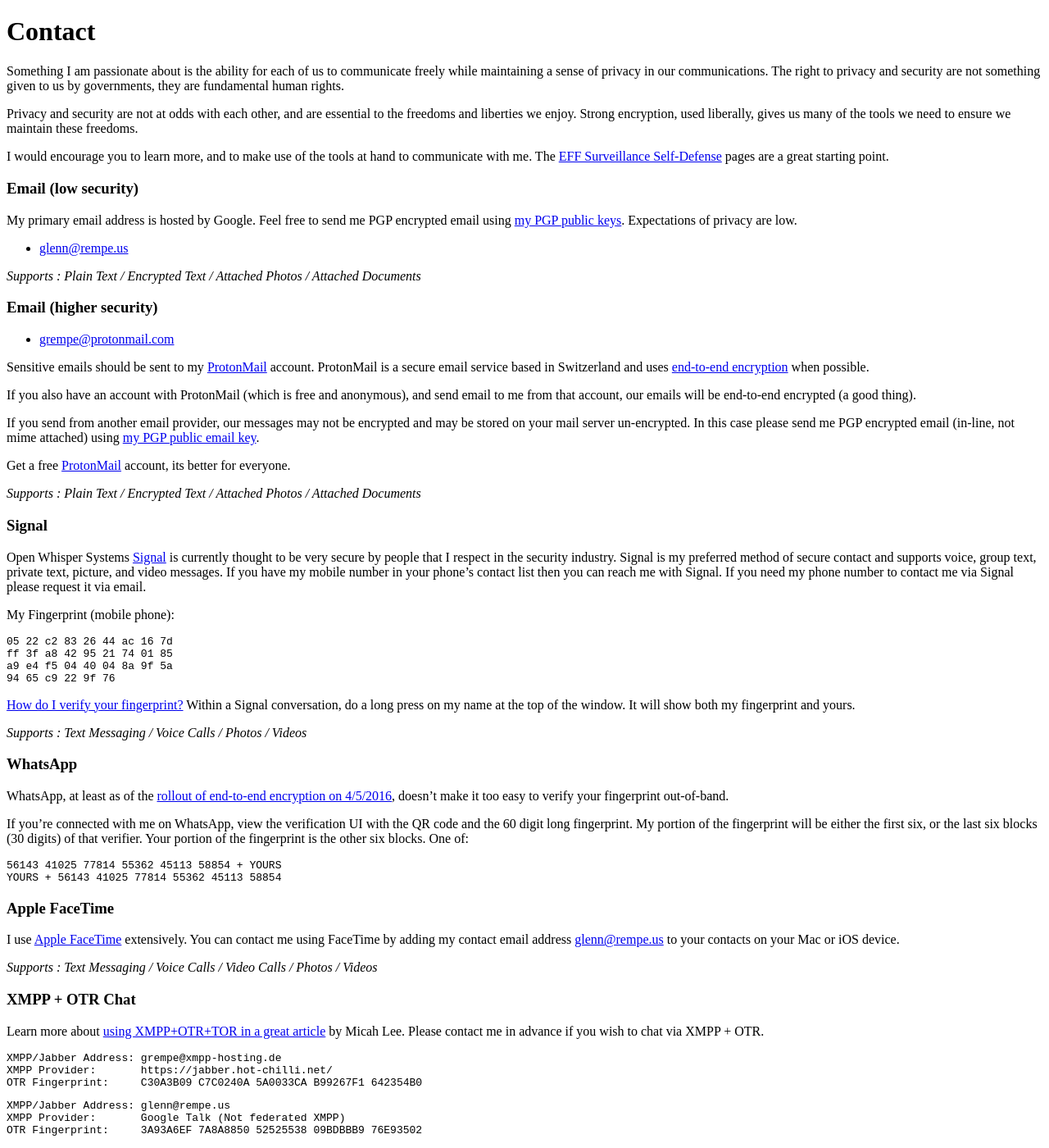
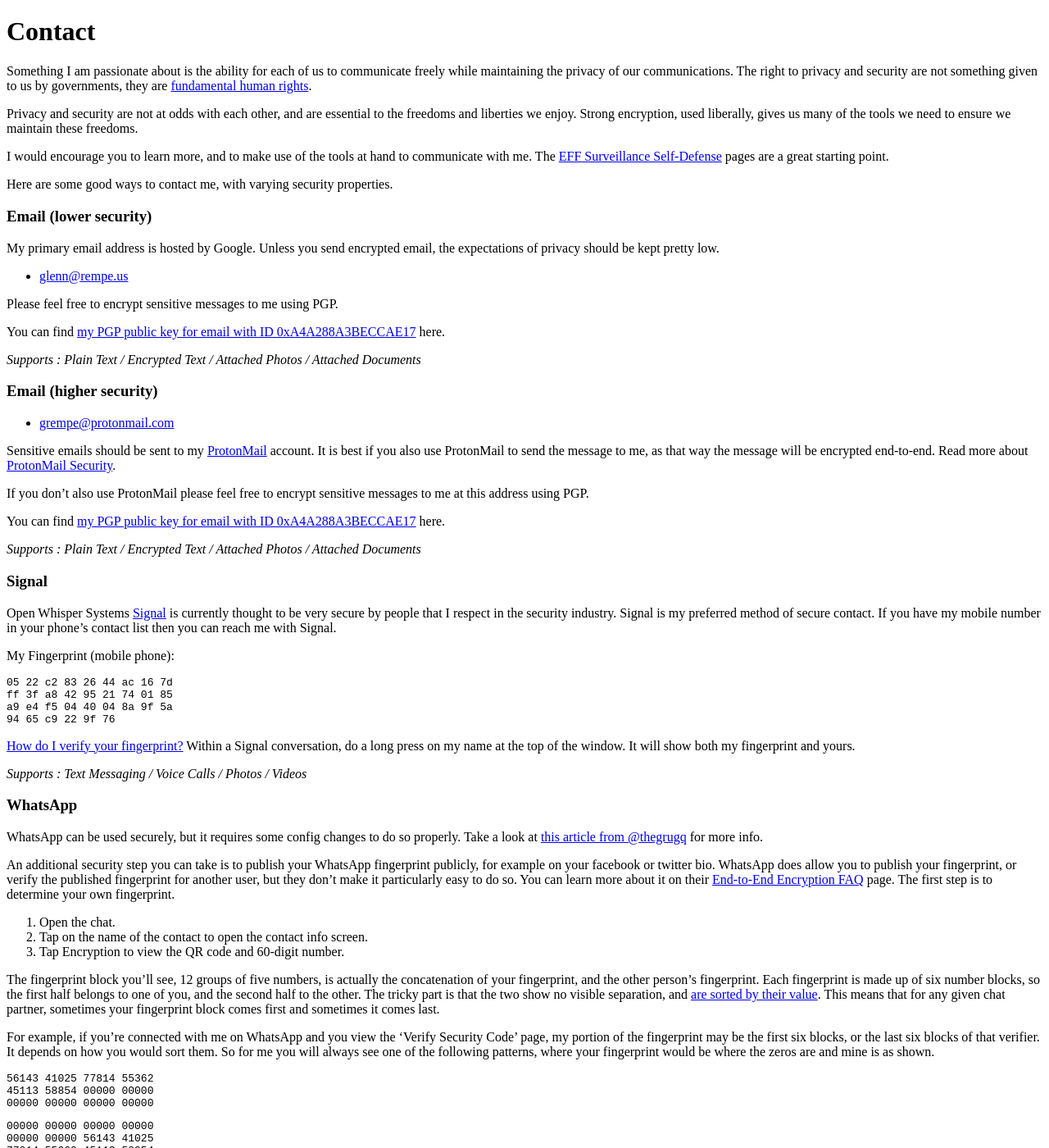
Before and after one commit to grempe/grempe.github.io, a Jekyll site: the page built from _pages/contact.md, in a window 1280 px wide and 1400 px high, scrolled down 1103 px. Shown: the whole window at 82% size. Built offline with Jekyll 4.4.1, drawn with Linux system fonts in a browser that asks for light colours; some of the changed text lies outside the part shown.

Commit message:
Update contacts page

````diff
--- a/_pages/contact.md
+++ b/_pages/contact.md
@@ -5,9 +5,9 @@
 ---
 
 Something I am passionate about is the ability for each of us to communicate freely
-while maintaining a sense of privacy in our communications. The right to privacy
-and security are not something given to us by governments, they are fundamental
-human rights.
+while maintaining the privacy of our communications. The right to privacy
+and security are not something given to us by governments, they are [fundamental
+human rights](http://motherboard.vice.com/read/united-nations-encryption-and-online-anonymity-are-basic-human-rights){:target="_blank"}.
 
 Privacy and security are not at odds with each other, and are essential to the
 freedoms and liberties we enjoy. Strong encryption, used liberally, gives us
@@ -17,12 +17,19 @@
 communicate with me. The [EFF Surveillance Self-Defense](https://ssd.eff.org){:target="_blank"}
 pages are a great starting point.
 
-### Email (low security)
+Here are some good ways to contact me, with varying security properties.
 
-My primary email address is hosted by Google. Feel free to send me PGP encrypted
-email using [my PGP public keys]({{ "/keys/" | prepend: site.baseurl | prepend: site.url}}). Expectations of privacy are low.
+
+### Email (lower security)
+
+My primary email address is hosted by Google. Unless you send encrypted email,
+the expectations of privacy should be kept pretty low.
 
 * [glenn@rempe.us](mailto:glenn@rempe.us)
+
+Please feel free to encrypt sensitive messages to me using PGP.
+
+You can find [my PGP public key for email with ID 0xA4A288A3BECCAE17]({{ "/keys/" | prepend: site.baseurl | prepend: site.url}}) here.
 
 *Supports : Plain Text / Encrypted Text / Attached Photos / Attached Documents*
 
@@ -31,21 +38,14 @@
 
 * [grempe@protonmail.com](mailto:grempe@protonmail.com)
 
-Sensitive emails should be sent to my [ProtonMail](https://protonmail.com) account.
-ProtonMail is a secure email service based in Switzerland and uses
-[end-to-end encryption](https://en.wikipedia.org/wiki/End-to-end_encryption)
-when possible.
+Sensitive emails should be sent to my [ProtonMail](https://protonmail.com){:target="_blank"}
+account. It is best if you also use ProtonMail to send the message to me, as that
+way the message will be encrypted end-to-end. Read more about [ProtonMail Security](https://protonmail.com/security-details){:target="_blank"}.
 
-If you also have an account with ProtonMail (which is free and anonymous),
-and send email to me from that account, our emails will be end-to-end encrypted
-(a good thing).
+If you don't also use ProtonMail please feel free to encrypt sensitive messages
+to me at this address using PGP.
 
-If you send from another email provider, our messages
-may not be encrypted and may be stored on your mail server un-encrypted. In this
-case please send me PGP encrypted email (in-line, not mime attached)
-using [my PGP public email key]({{ "/keys/" | prepend: site.baseurl | prepend: site.url}}).
-
-Get a free [ProtonMail](https://protonmail.com) account, its better for everyone.
+You can find [my PGP public key for email with ID 0xA4A288A3BECCAE17]({{ "/keys/" | prepend: site.baseurl | prepend: site.url}}) here.
 
 *Supports : Plain Text / Encrypted Text / Attached Photos / Attached Documents*
 
@@ -54,10 +54,8 @@
 
 Open Whisper Systems [Signal](https://whispersystems.org) is currently thought
 to be very secure by people that I respect in the security industry.  Signal
-is my preferred method of secure contact and supports voice, group text, private
-text, picture, and video messages. If you have my mobile number in your phone's contact list then
-you can reach me with Signal. If you need my phone number to contact me
-via Signal please request it via email.
+is my preferred method of secure contact. If you have my mobile number
+in your phone's contact list then you can reach me with Signal.
 
 My Fingerprint (mobile phone):
 
@@ -74,27 +72,68 @@
 
 *Supports : Text Messaging / Voice Calls / Photos / Videos*
 
+
 ### WhatsApp
 
-WhatsApp, at least as of the
-[rollout of end-to-end encryption on 4/5/2016](https://blog.whatsapp.com/10000618/end-to-end-encryption),
-doesn't make it too easy to verify your fingerprint out-of-band.
+WhatsApp can be used securely, but it requires some config changes
+to do so properly. Take a look at [this article from @thegrugq](https://medium.com/@thegrugq/operational-whatsapp-on-ios-ce9a4231a034#.6k0pzq7xr){:target="_blank"} for more info.
 
-If you're connected with me on WhatsApp, view the verification UI with the QR code
-and the 60 digit long fingerprint. My portion of the fingerprint will be
-either the first six, or the last six blocks (30 digits) of that verifier. Your
-portion of the fingerprint is the other six blocks. One of:
+An additional security step you can take is to publish your WhatsApp fingerprint
+publicly, for example on your facebook or twitter bio. WhatsApp does allow you
+to publish your fingerprint, or verify the published fingerprint for another
+user, but they don't make it particularly easy to do so. You can learn more about
+it on their [End-to-End Encryption FAQ](https://www.whatsapp.com/faq/en/general/28030015){:target="_blank"} page.
+The first step is to determine your own fingerprint.
+
+1. Open the chat.
+2. Tap on the name of the contact to open the contact info screen.
+3. Tap Encryption to view the QR code and 60-digit number.
+
+The fingerprint block you'll see, 12 groups of five numbers, is actually
+the concatenation of your fingerprint, and the other person's fingerprint.
+Each fingerprint is made up of six number blocks, so the first half
+belongs to one of you, and the second half to the other. The tricky part is that
+the two show no visible separation, and [are sorted by their value](https://twitter.com/dchest/status/717492356849803265). This means
+that for any given chat partner, sometimes your fingerprint block comes first
+and sometimes it comes last.
+
+For example, if you're connected with me on WhatsApp and you view the 'Verify
+Security Code' page, my portion of the fingerprint may be the first six blocks,
+or the last six blocks of that verifier. It depends on how you would sort them.
+So for me you will always see one of the following patterns, where
+your fingerprint would be where the zeros are and mine is as shown.
 
 ``` text
-56143 41025 77814 55362 45113 58854 + YOURS
-YOURS + 56143 41025 77814 55362 45113 58854
+56143 41025 77814 55362
+45113 58854 00000 00000
+00000 00000 00000 00000
 ```
+
+``` text
+00000 00000 00000 00000
+00000 00000 56143 41025
+77814 55362 45113 58854
+```
+
+So the easiest way to find out what your fingerprint is, is to look at the
+verification page for two different chat connections you have, and find the
+six number block that is the same between the two. The one that is the same,
+which may come first or last in the sequence, is yours.
+
+The easier way is to meet me in person and we can exchange and verify fingerprints
+by scanning the QR code in the app, or by reading the fingerprint to each other
+on a voice call, but only if we recognize each others voices.
+
+*Supports : Text Messaging / Voice Calls / Photos / Videos*
+
 
 ### Apple FaceTime
 
-I use [Apple FaceTime](https://www.apple.com/ios/facetime/) extensively. You can
-contact me using FaceTime by adding my contact email address [glenn@rempe.us](mailto:glenn@rempe.us)
+You can contact me using [Apple FaceTime](https://www.apple.com/ios/facetime/)
+by adding my contact email address [glenn@rempe.us](mailto:glenn@rempe.us)
 to your contacts on your Mac or iOS device.
+
+Unfortunately, Apple does not provide any way to view or verify key fingerprints.
 
 *Supports : Text Messaging / Voice Calls / Video Calls / Photos / Videos*
 
````
